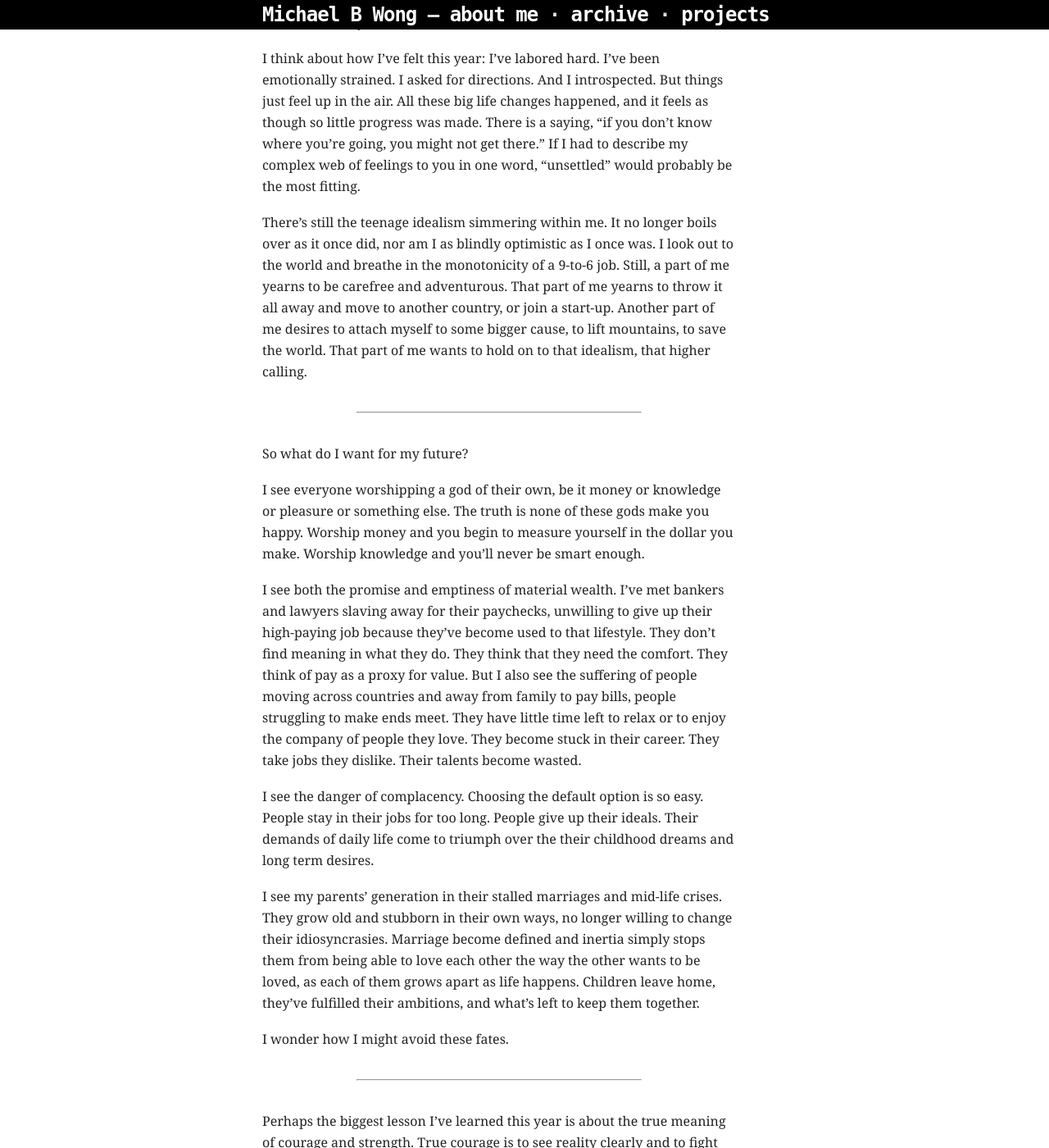
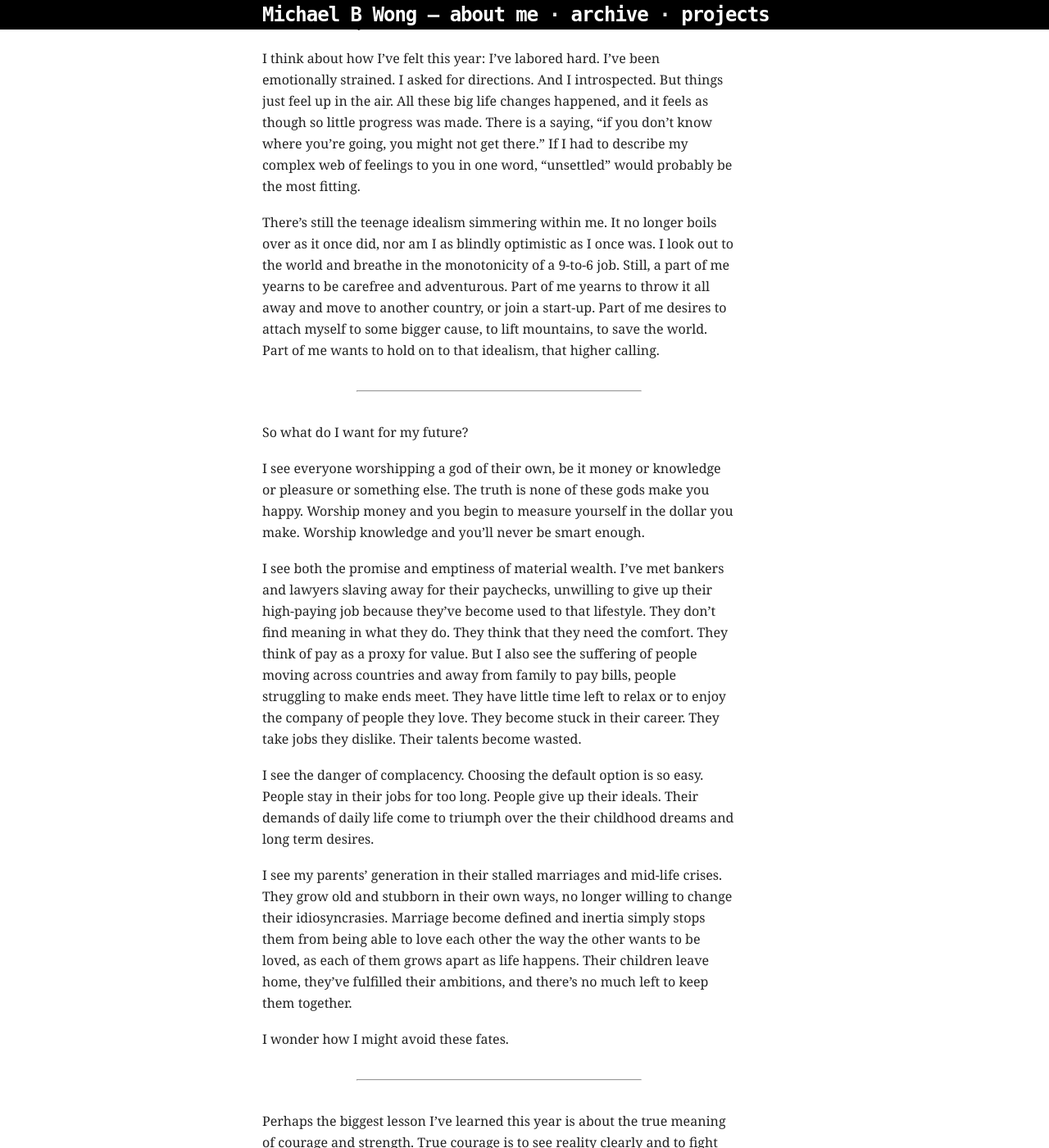
Before and after one commit to mbwong/mbwong.github.com, a Jekyll site: the page built from _posts/2012-11-11-turning-23.md, in a window 1280 px wide and 1400 px high, scrolled down 1408 px. Shown: the whole window at 82% size. Built offline with Jekyll 4.4.1, drawn with Linux system fonts in a browser that asks for light colours.

Commit message:
Update _posts/2012-11-11-turning-23.md

```diff
--- a/_posts/2012-11-11-turning-23.md
+++ b/_posts/2012-11-11-turning-23.md
@@ -30,7 +30,7 @@ If personal growth is defined by gaining experiences to guide future decisions,
 
 I think about how I've felt this year: I've labored hard. I've been emotionally strained. I asked for directions. And I introspected. But things just feel up in the air. All these big life changes happened, and it feels as though so little progress was made. There is a saying, "if you don't know where you're going, you might not get there." If I had to describe my complex web of feelings to you in one word, "unsettled" would probably be the most fitting.
 
-There's still the teenage idealism simmering within me. It no longer boils over as it once did, nor am I as blindly optimistic as I once was. I look out to the world and breathe in the monotonicity of a 9-to-6 job. Still, a part of me yearns to be carefree and adventurous. That part of me yearns to throw it all away and move to another country, or join a start-up. Another part of me desires to attach myself to some bigger cause, to lift mountains, to save the world. That part of me wants to hold on to that idealism, that higher calling.
+There's still the teenage idealism simmering within me. It no longer boils over as it once did, nor am I as blindly optimistic as I once was. I look out to the world and breathe in the monotonicity of a 9-to-6 job. Still, a part of me yearns to be carefree and adventurous. Part of me yearns to throw it all away and move to another country, or join a start-up. Part of me desires to attach myself to some bigger cause, to lift mountains, to save the world. Part of me wants to hold on to that idealism, that higher calling.
 
 * * *
 
@@ -42,7 +42,7 @@ I see both the promise and emptiness of material wealth. I've met bankers and la
 
 I see the danger of complacency. Choosing the default option is so easy. People stay in their jobs for too long. People give up their ideals. Their demands of daily life come to triumph over the their childhood dreams and long term desires.
 
-I see my parents' generation in their stalled marriages and mid-life crises. They grow old and stubborn in their own ways, no longer willing to change their idiosyncrasies. Marriage become defined and inertia simply stops them from being able to love each other the way the other wants to be loved, as each of them grows apart as life happens. Children leave home, they've fulfilled their ambitions, and what's left to keep them together.
+I see my parents' generation in their stalled marriages and mid-life crises. They grow old and stubborn in their own ways, no longer willing to change their idiosyncrasies. Marriage become defined and inertia simply stops them from being able to love each other the way the other wants to be loved, as each of them grows apart as life happens. Their children leave home, they've fulfilled their ambitions, and there's no much left to keep them together.
 
 I wonder how I might avoid these fates.
 
```
